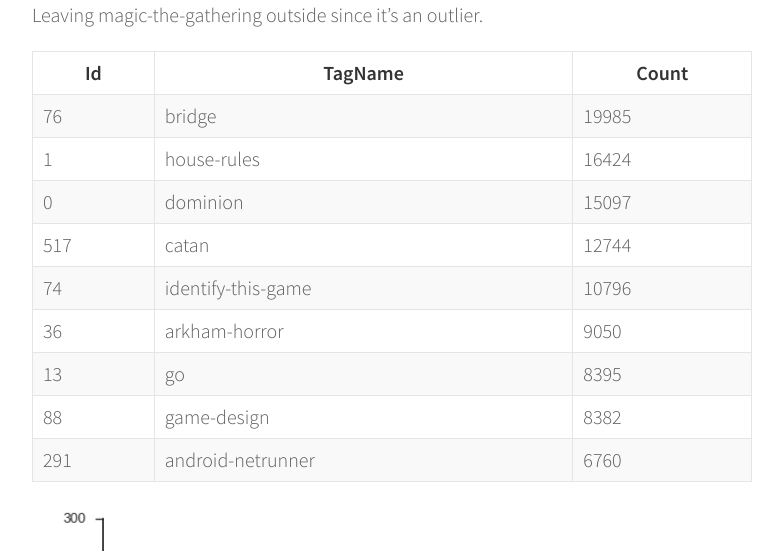
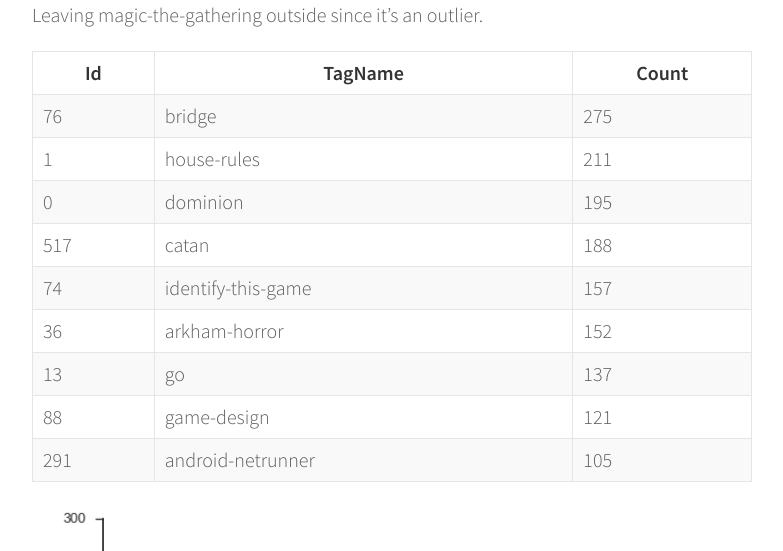
Before and after one commit to mohitsh/mohitsh.github.io, a Jekyll site: the page built from _posts/2016-12-31-stackexchange_board_games.markdown, in a window 1280 px wide and 900 px high, scrolled down 252 px. Shown: the part 157-708 px from the top of the window, without its empty margins (248-1031 px from the left). Built offline with Jekyll 4.4.1, drawn with Linux system fonts in a browser that asks for light colours; nearby versions of some CDN libraries; comment, search, counter and statistics services are not loaded.

Commit message:
fix-counts

```diff
--- a/_posts/2016-12-31-stackexchange_board_games.markdown
+++ b/_posts/2016-12-31-stackexchange_board_games.markdown
@@ -19,15 +19,15 @@
 
 **Id**|**TagName**|**Count**
 -------|--------|-------
-76      |bridge     |19985
-1      |house-rules     |16424
-0     |dominion     |15097
-517      |catan     |12744
-74      |identify-this-game    |10796
-36      |arkham-horror    |9050
-13      |go    |8395
-88      |game-design    |8382
-291      |android-netrunner   |6760
+76      |bridge     |275
+1      |house-rules     |211
+0     |dominion     |195
+517      |catan     |188
+74      |identify-this-game    |157
+36      |arkham-horror    |152
+13      |go    |137
+88      |game-design    |121
+291      |android-netrunner   |105
 
 
 ![1D Plot]({{ site.url }}/assets/images/board_games.png)
```
Also changed, not shown: 1 other file.
